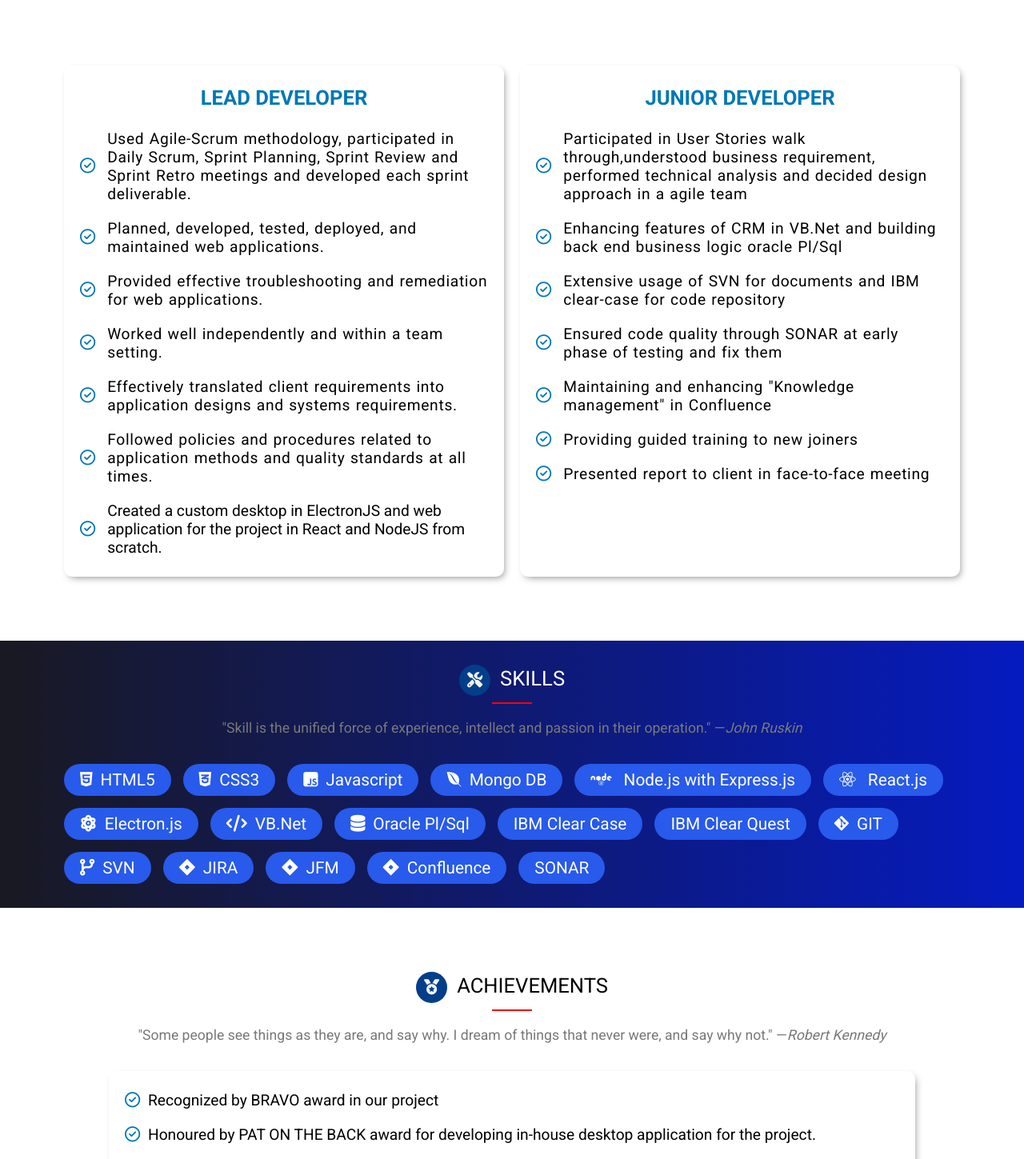
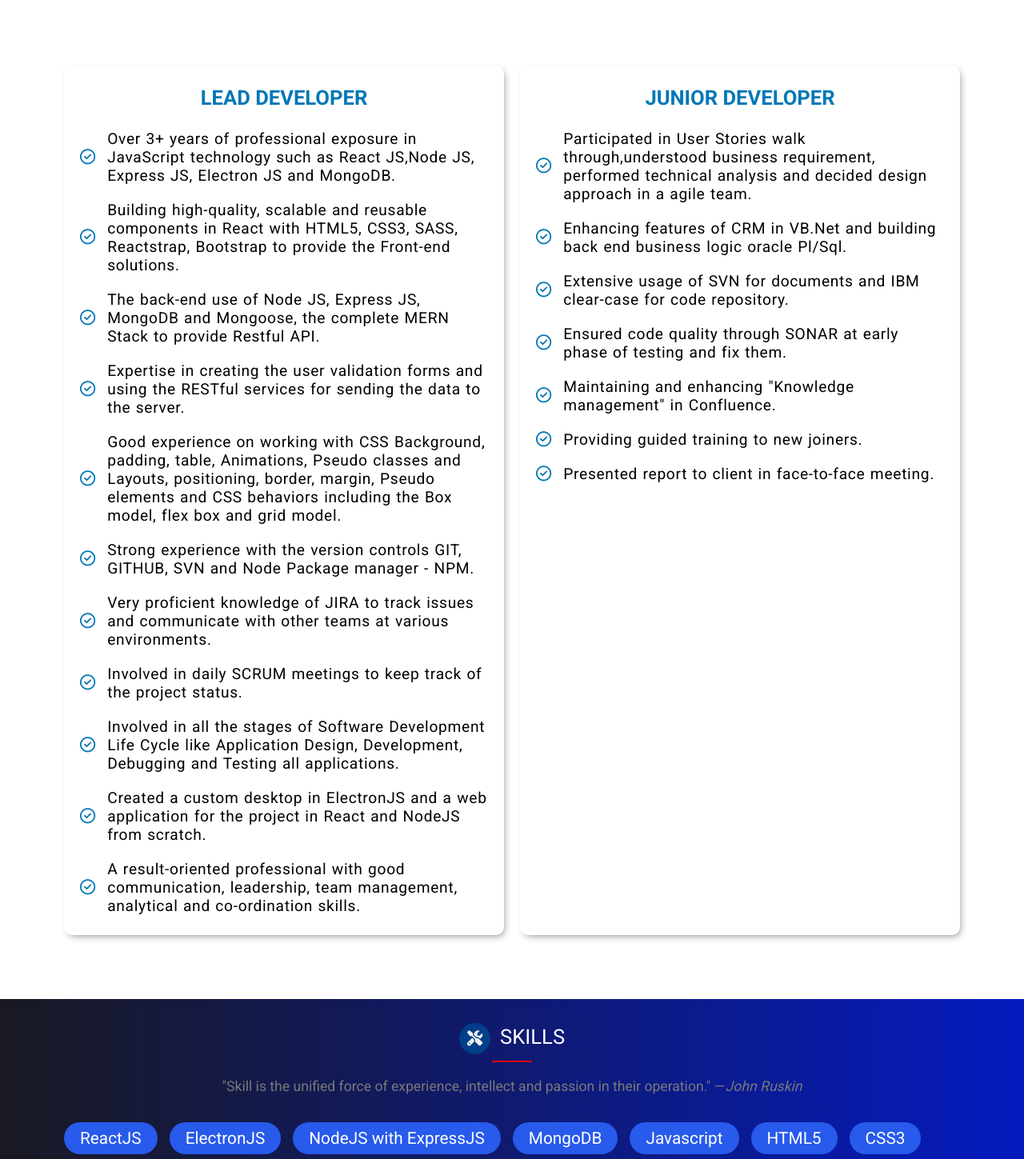
Before and after one commit to rajkrrai/hire-rajesh, a React (Create React App) app: page / in a window 1280 px wide. Shown: the part 1330-2779 px from the top of the page at 80% size. Built offline with nearby package versions, Linux system fonts and the light colour scheme; a web font is replaced by a local one.

Commit message:
updated resume and skills

```diff
--- a/src/App.css
+++ b/src/App.css
@@ -261,11 +261,14 @@ blockquote {
   display: block;
 }
 #animatedText {
-  color: rgb(192, 25, 3);
+  color: rgb(3, 192, 120);
   margin-bottom: 1.5rem;
 }
 .intro-content {
   padding: 10px 20px;
+  background-color: #384acc;
+  color: #f1fbfd;
+  border-radius: 15px;
 }
 .hiText {
   margin-bottom: 1.5rem;
@@ -276,6 +279,8 @@ blockquote {
   line-height: 1.5;
   text-align: left;
   word-spacing: 1.5px;
+
+  /* padding: 0 10px; */
 }
 
 .btn {
@@ -409,9 +414,9 @@ blockquote {
 
 /* ======== Skills Starts ========== */
 
-.techIcon {
+/* .techIcon {
   margin-right: 10px;
-}
+} */
 .technology-wrapper {
   grid-column: 1 / span 2;
   align-content: center;
--- a/src/components/Skills.js
+++ b/src/components/Skills.js
@@ -1,5 +1,23 @@
 import React from "react";
-
+const skills = [
+  "ReactJS",
+  "ElectronJS",
+  "NodeJS with ExpressJS",
+  "MongoDB",
+  "Javascript",
+  "HTML5",
+  "CSS3",
+  "VB.NET",
+  "Oracle Pl/Sql",
+  "IBM Clear Case",
+  "IBM Clear Quest",
+  "GIT",
+  "GTIHUB",
+  "JIRA",
+  "JFM",
+  "Confluence",
+  "SASS",
+];
 export const Skills = () => {
   return (
     <section className="sec-section bg-section" id="skills">
@@ -14,52 +32,14 @@ export const Skills = () => {
       </blockquote>
       {/* col-1 */}
       <div className="technology-wrapper">
-        <div>
-          <i className="fab fa-html5 techIcon"></i>HTML5
-        </div>
-        <div>
-          <i className="fab fa-css3-alt techIcon"></i>CSS3
-        </div>
-        <div>
-          <i className="fab fa-js-square techIcon"></i>Javascript
-        </div>
-        <div>
-          <i className="fab fa-envira techIcon"></i>Mongo DB
-        </div>
-        <div>
-          <i className="fab fa-node techIcon"></i> Node.js with Express.js
-        </div>
-        <div>
-          <i className="fab fa-react techIcon"></i> React.js
-        </div>
-        <div>
-          <i className="fas fa-atom techIcon"></i>Electron.js
-        </div>
-        <div>
-          <i className="fas fa-code techIcon"></i>VB.Net
-        </div>
-        <div>
-          <i className="fas fa-database techIcon"></i>Oracle Pl/Sql
-        </div>
-        {/* below non technical skills */}
-        <div>IBM Clear Case</div>
-        <div>IBM Clear Quest</div>
-        <div>
-          <i className="fab fa-git-alt techIcon"></i>GIT
-        </div>
-        <div>
-          <i className="fas fa-code-branch techIcon"></i>SVN
-        </div>
-        <div>
-          <i className="fab fa-jira techIcon"></i>JIRA
-        </div>
-        <div>
-          <i className="fab fa-jira techIcon"></i>JFM
-        </div>
-        <div>
-          <i className="fab fa-jira techIcon"></i>Confluence
-        </div>
-        <div>SONAR</div>
+        {skills.map((skill) => {
+          return (
+            <div>
+              <i className="techIcon"></i>
+              {skill}
+            </div>
+          );
+        })}
       </div>
     </section>
   );
--- a/src/components/Workex.js
+++ b/src/components/Workex.js
@@ -1,6 +1,29 @@
 import React from "react";
 import techmImg from "../assets/img/techm.png";
 import tefo2 from "../assets/img/tefo2.png";
+const LeadWorkex = [
+  "Over 3+ years of professional exposure in JavaScript technology such as React JS,Node JS, Express JS, Electron JS and MongoDB.",
+  "Building high-quality, scalable and reusable components in React with HTML5, CSS3, SASS, Reactstrap, Bootstrap to provide the Front-end solutions.",
+  "The back-end use of Node JS, Express JS, MongoDB and Mongoose, the complete MERN Stack to provide Restful API.",
+  "Expertise in creating the user validation forms and using the RESTful services for sending the data to the server.",
+  "Good experience on working with CSS Background, padding, table, Animations, Pseudo classes and Layouts, positioning, border, margin, Pseudo elements and CSS behaviors including the Box model, flex box and grid model.",
+  "Strong experience with the version controls GIT, GITHUB, SVN and Node Package manager - NPM.",
+  "Very proficient knowledge of JIRA to track issues and communicate with other teams at various environments.",
+  "Involved in daily SCRUM meetings to keep track of the project status.",
+  "Involved in all the stages of Software Development Life Cycle like Application Design, Development, Debugging and Testing all applications.",
+  "Created a custom desktop in ElectronJS and a web application for the project in React and NodeJS from scratch.",
+  "A result-oriented professional with good communication, leadership, team management, analytical and co-ordination skills.",
+];
+
+const JrWorex = [
+  "Participated in User Stories walk through,understood business requirement, performed technical analysis and decided design approach in a agile team.",
+  "Enhancing features of CRM in VB.Net and building back end business logic oracle Pl/Sql.",
+  "Extensive usage of SVN for documents and IBM clear-case for code repository.",
+  "Ensured code quality through SONAR at early phase of testing and fix them.",
+  'Maintaining and enhancing "Knowledge management" in Confluence.',
+  "Providing guided training to new joiners.",
+  "Presented report to client in face-to-face meeting.",
+];
 export const Workex = () => {
   return (
     <section className="sec-section work-section" id="workex">
@@ -47,52 +70,13 @@ export const Workex = () => {
           <div className="card-title">Lead Developer</div>
           <div className="card-body">
             <ul className="workList">
-              <li className="workListItems">
-                <i className="far fa-check-circle listLi"></i>{" "}
-                <p>
-                  Used Agile-Scrum methodology, participated in Daily Scrum,
-                  Sprint Planning, Sprint Review and Sprint Retro meetings and
-                  developed each sprint deliverable.
-                </p>
-              </li>
-              <li className="workListItems">
-                <i className="far fa-check-circle listLi"></i>{" "}
-                <p>
-                  Planned, developed, tested, deployed, and maintained web
-                  applications.
-                </p>
-              </li>
-              <li className="workListItems">
-                <i className="far fa-check-circle listLi"></i>{" "}
-                <p>
-                  Provided effective troubleshooting and remediation for web
-                  applications.
-                </p>
-              </li>
-              <li className="workListItems">
-                <i className="far fa-check-circle listLi"></i>{" "}
-                <p>Worked well independently and within a team setting.</p>
-              </li>
-              <li className="workListItems">
-                <i className="far fa-check-circle listLi"></i>{" "}
-                <p>
-                  Effectively translated client requirements into application
-                  designs and systems requirements.
-                </p>
-              </li>
-              <li className="workListItems">
-                <i className="far fa-check-circle listLi"></i>{" "}
-                <p>
-                  Followed policies and procedures related to application
-                  methods and quality standards at all times.
-                </p>
-              </li>
-              <li className="workListItems">
-                <i className="far fa-check-circle listLi"></i>
-                {/* <p>Providing guided training to new joineers</p> */}
-                Created a custom desktop in ElectronJS and web application for
-                the project in React and NodeJS from scratch.
-              </li>
+              {LeadWorkex.map((item) => {
+                return (
+                  <li className="workListItems">
+                    <i className="far fa-check-circle listLi"></i> <p>{item}</p>
+                  </li>
+                );
+              })}
             </ul>
           </div>
         </div>
@@ -101,49 +85,13 @@ export const Workex = () => {
           <div className="card-title">Junior Developer</div>
           <div className="card-body">
             <ul className="workList">
-              <li className="workListItems">
-                <i className="far fa-check-circle listLi"></i>{" "}
-                <p>
-                  Participated in User Stories walk through,understood business
-                  requirement, performed technical analysis and decided design
-                  approach in a agile team
-                </p>
-              </li>
-              <li className="workListItems">
-                <i className="far fa-check-circle listLi"></i>{" "}
-                <p>
-                  Enhancing features of CRM in VB.Net and building back end
-                  business logic oracle Pl/Sql
-                </p>
-              </li>
-              <li className="workListItems">
-                <i className="far fa-check-circle listLi"></i>{" "}
-                <p>
-                  Extensive usage of SVN for documents and IBM clear-case for
-                  code repository
-                </p>
-              </li>
-              <li className="workListItems">
-                <i className="far fa-check-circle listLi"></i>{" "}
-                <p>
-                  Ensured code quality through SONAR at early phase of testing
-                  and fix them
-                </p>
-              </li>
-              <li className="workListItems">
-                <i className="far fa-check-circle listLi"></i>{" "}
-                <p>
-                  Maintaining and enhancing "Knowledge management" in Confluence
-                </p>
-              </li>
-              <li className="workListItems">
-                <i className="far fa-check-circle listLi"></i>{" "}
-                <p>Providing guided training to new joiners</p>
-              </li>
-              <li className="workListItems">
-                <i className="far fa-check-circle listLi"></i>{" "}
-                <p>Presented report to client in face-to-face meeting</p>
-              </li>
+              {JrWorex.map((item) => {
+                return (
+                  <li className="workListItems">
+                    <i className="far fa-check-circle listLi"></i> <p>{item}</p>
+                  </li>
+                );
+              })}
             </ul>
           </div>
         </div>
```
Also changed, not shown: package.json (line endings or trailing spaces), 2 other files (tests, documents, lock files or other folders).
